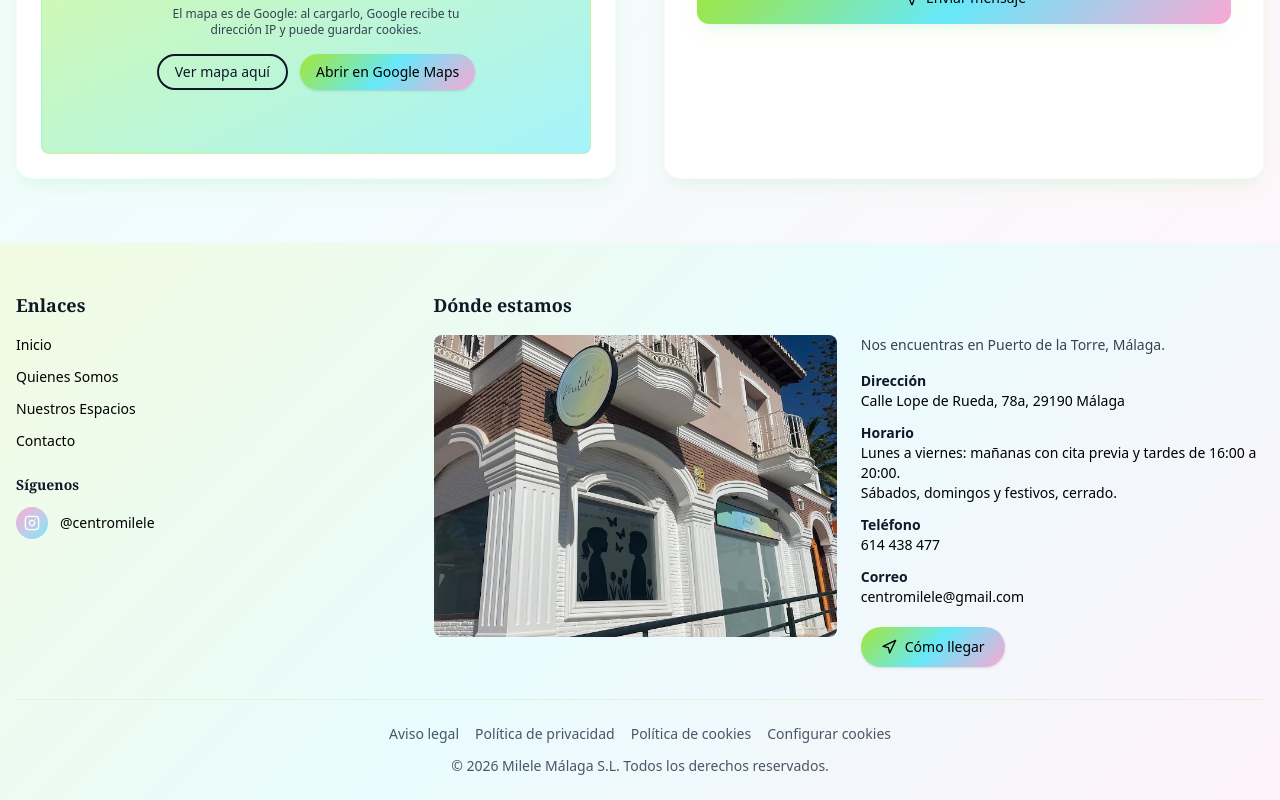
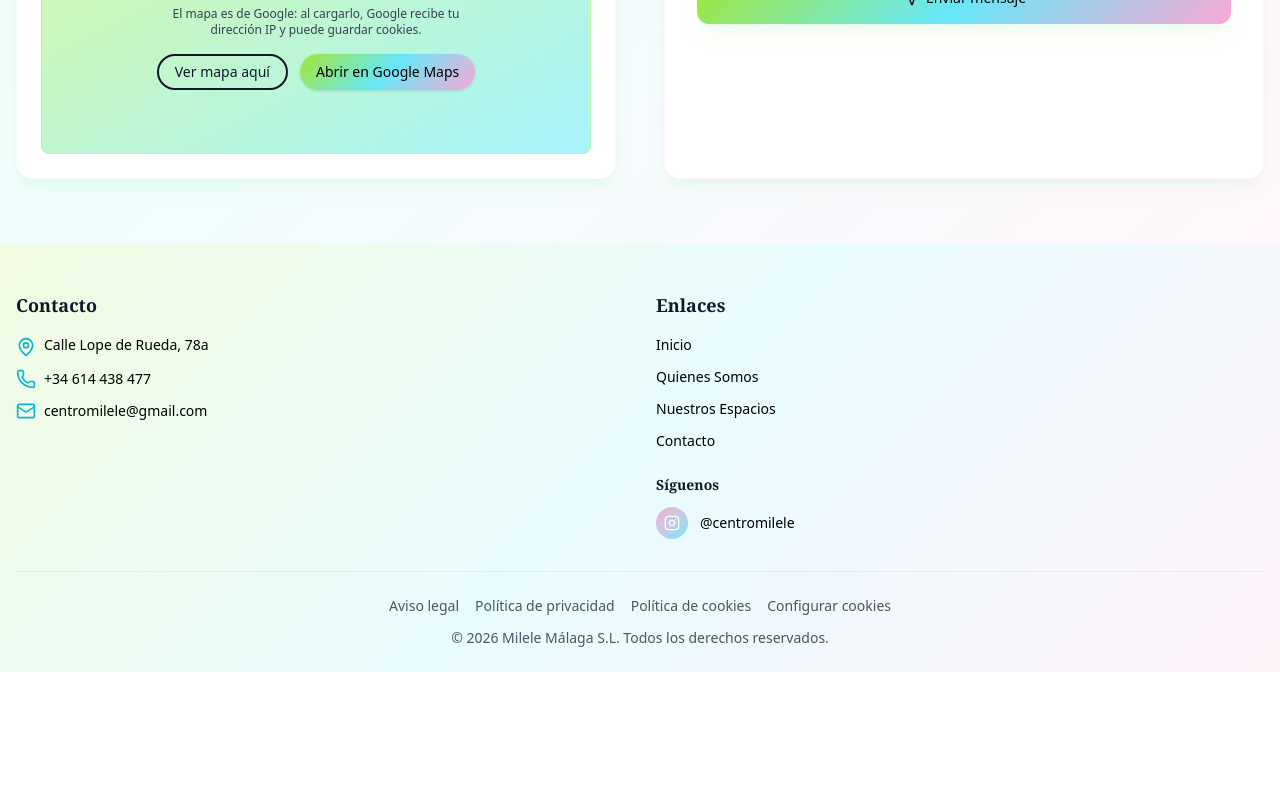
Before and after one commit to patricd17/centro-milele, a React (Vite) app in the folder frontend/: page /contact in a window 1280 px wide. Shown: the part 1372-2172 px from the top of the page. After the commit the page ends 2044 px from the top, so only its background shows below. Built offline with nearby package versions, Linux system fonts and the light colour scheme; no server answers.

Commit message:
'Dónde estamos' solo en la página de inicio; el resto de páginas recupera el pie con contacto y mapa
Co-Authored-By: Claude Sonnet 5.5 <noreply@anthropic.com>
Claude-Session: https://claude.ai/code/session_01Agnb9mRaFgduk5VT2bRYbk

```diff
--- a/frontend/src/components/layout/Footer.jsx
+++ b/frontend/src/components/layout/Footer.jsx
@@ -1,6 +1,7 @@
-import { Link } from "react-router"
-import { Instagram, Navigation } from "lucide-react"
+import { Link, useLocation } from "react-router"
+import { MapPin, Phone, Mail, Instagram, Navigation } from "lucide-react"
 import { useCookieConsent } from "../../context/cookieConsentContext"
+import MapConsent from "../MapConsent"
 import fachada from "../../assets/images/fachada-milele.webp"
 
 const MAPS_PLACE = "https://www.google.com/maps/search/?api=1&query=Calle+Lope+de+Rueda+78a%2C+29190+M%C3%A1laga"
@@ -8,13 +9,44 @@ const MAPS_ROUTE = "https://www.google.com/maps/dir/?api=1&destination=Calle+Lop
 
 export default function Footer() {
   const { openSettings } = useCookieConsent()
+  const { pathname } = useLocation()
+  const isHome = pathname === "/"
+  const showMap = pathname !== "/contact"
 
   return (
     <footer className="bg-milele-gradient-soft pt-12 relative overflow-hidden">
       <div className="absolute inset-0 bg-milele-gradient opacity-5"></div>
       <div className="container mx-auto px-4 relative">
-        <div className="grid gap-10 lg:grid-cols-[1fr_2.2fr]">
-          {/* Left Column - Links */}
+        <div className={`grid gap-8 ${isHome ? "lg:grid-cols-[1fr_2.2fr]" : showMap ? "lg:grid-cols-2" : ""}`}>
+          {/* Left Column - Contact and Links */}
+          <div className={`grid gap-8 ${isHome ? "" : "md:grid-cols-2"}`}>
+            {!isHome && (
+            <div>
+              <h3 className="mb-4 text-lg font-semibold text-gray-900 font-serif">Contacto</h3>
+              <ul className="space-y-3 text-sm">
+                <li className="flex items-start">
+                  <MapPin className="mr-2 h-5 w-5 text-milele-cyan-dark flex-shrink-0 mt-0.5" />
+                  <span>Calle Lope de Rueda, 78a</span>
+                </li>
+                <li className="flex items-center">
+                  <Phone className="mr-2 h-5 w-5 text-milele-cyan-dark" />
+                  <a href="tel:+34614438477" className="hover:text-milele-pink-dark transition-colors">
+                    +34 614 438 477
+                  </a>
+                </li>
+                <li className="flex items-center">
+                  <Mail className="mr-2 h-5 w-5 text-milele-cyan-dark" />
+                  <a
+                    href="mailto:centromilele@gmail.com?subject=Consulta%20desde%20la%20web"
+                    className="hover:text-milele-pink-dark transition-colors"
+                  >
+                    centromilele@gmail.com
+                  </a>
+                </li>
+              </ul>
+            </div>
+            )}
+
             <div>
               <h3 className="mb-4 text-lg font-semibold text-gray-900 font-serif">Enlaces</h3>
               <ul className="space-y-3 text-sm">
@@ -55,8 +87,10 @@ export default function Footer() {
                 </a>
               </div>
             </div>
+          </div>
 
-          {/* Right Column - Dónde estamos */}
+          {/* Right Column: en inicio, "Dónde estamos"; en el resto, el mapa (en /contact va dentro de la sección de contacto) */}
+          {isHome ? (
             <div>
               <h3 className="mb-4 text-lg font-semibold text-gray-900 font-serif">Dónde estamos</h3>
               <div className="grid gap-6 md:grid-cols-2">
@@ -119,6 +153,14 @@ export default function Footer() {
                 </div>
               </div>
             </div>
+          ) : (
+            showMap && (
+              <div>
+                <h3 className="mb-4 text-lg font-semibold text-gray-900 font-serif">Ubicación</h3>
+                <MapConsent />
+              </div>
+            )
+          )}
         </div>
 
         <div className="mt-8 border-t border-milele-green/20 py-6 text-center text-sm text-gray-600">
```
Lines whose indentation alone changed are shown as unchanged.
